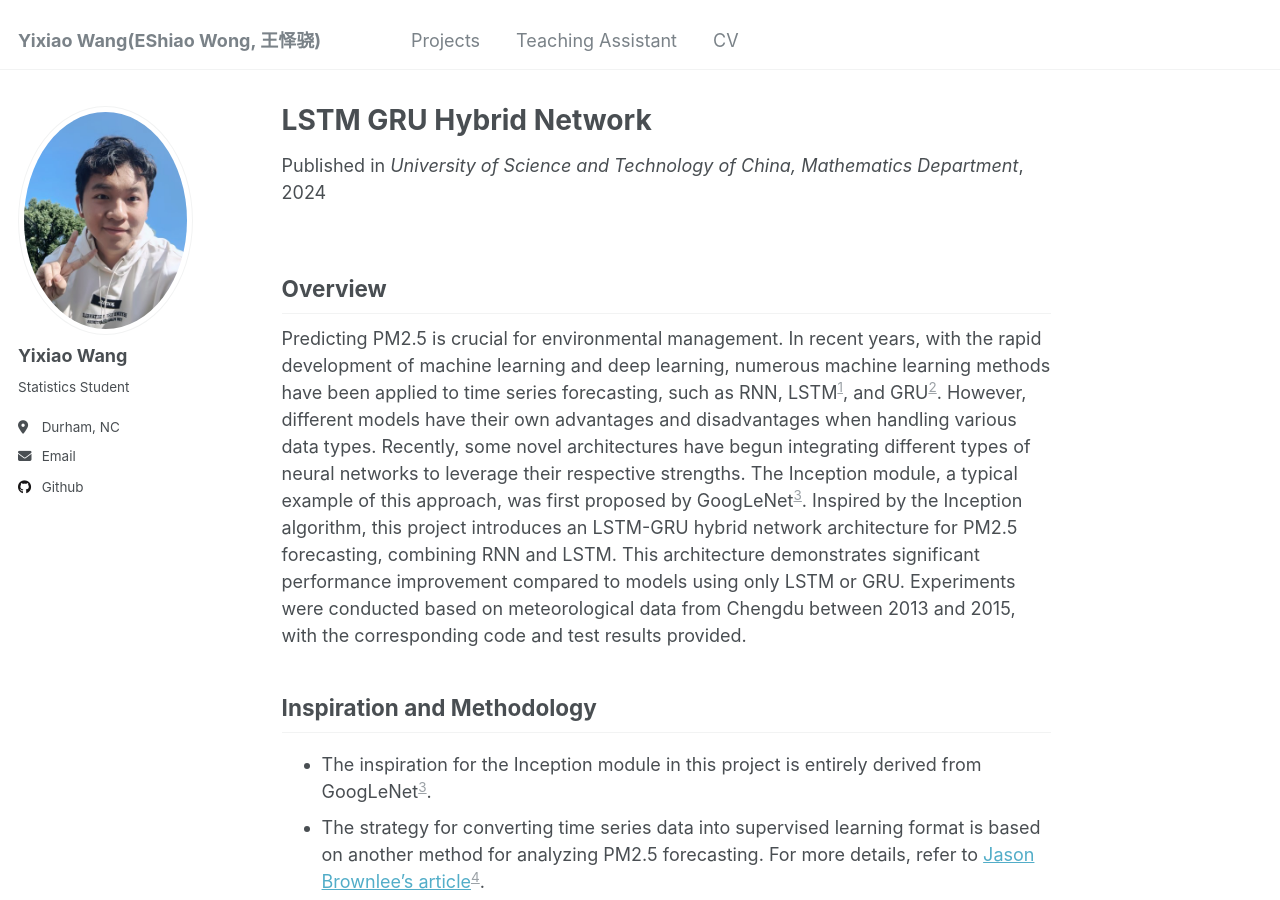
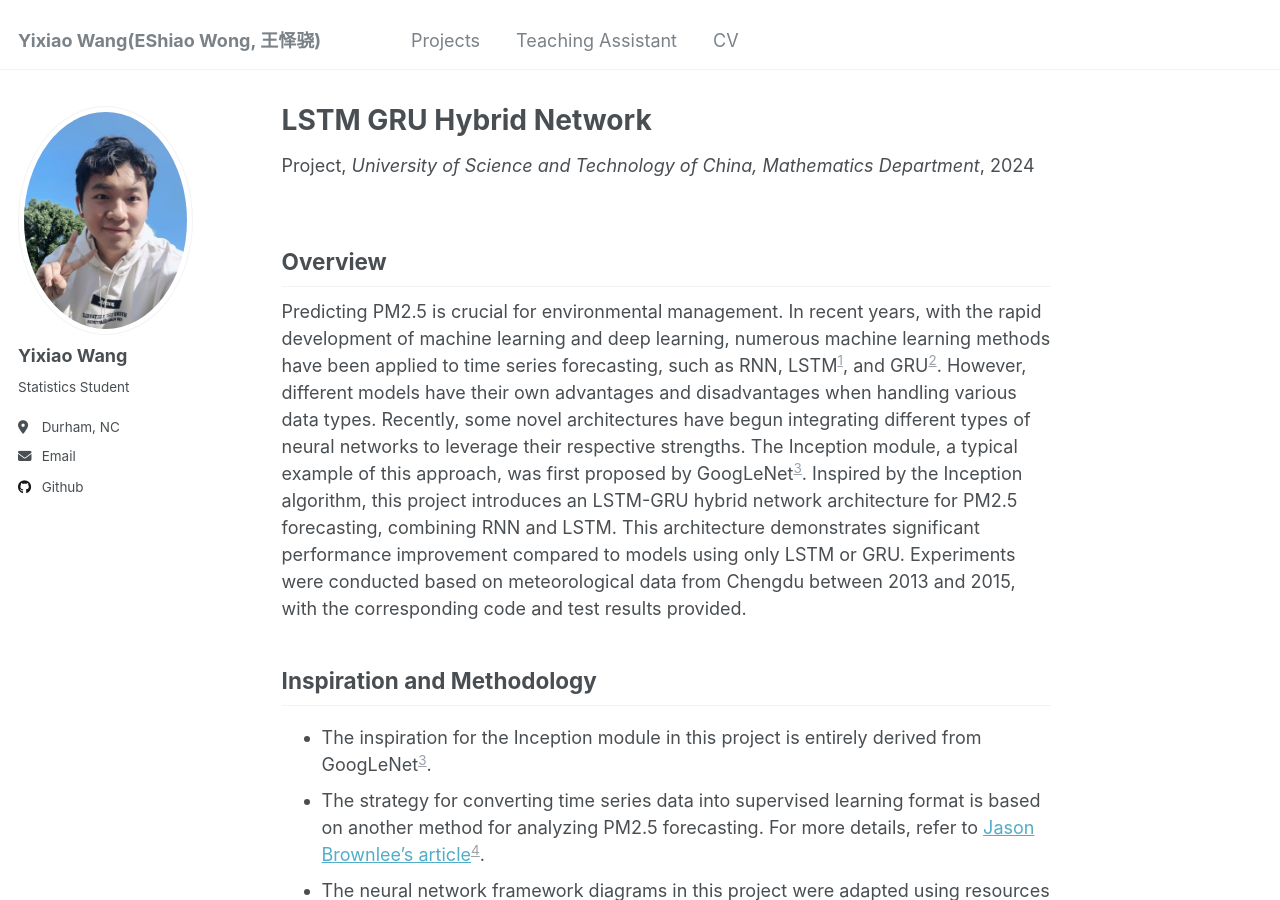
Before and after one commit to Yixiao-Wang-Stats/Yixiao-Wang-Stats.github.io, a Jekyll site: the page built from _projects/LSTM-GRU-Hybrid-Network.md, in a window 1280 px wide and 900 px high. Built offline with Jekyll 4.4.1, drawn with Linux system fonts in a browser that asks for light colours; nearby versions of some CDN libraries; library files that are not in the unit come from our copies; a script that is not in the unit is left out.

Commit message:
Update single.html

```diff
--- a/_layouts/single.html
+++ b/_layouts/single.html
@@ -34,7 +34,7 @@ layout: default
           <p class="page__date"><strong><i class="fa fa-fw fa-calendar" aria-hidden="true"></i> {{ site.data.ui-text[site.locale].date_label | default: "Published:" }}</strong> <time datetime="{{ page.modified | date: "%Y-%m-%d" }}">{{ page.modified | date: "%B %d, %Y" }}</time></p>
         {% endif %}
 
-        {% if page.collection == 'teaching' %}
+        {% if page.collection == 'teaching' or page.collection == 'projects' %}
           <p> {{ page.type }}, <i>{{ page.venue }}</i>, {{ page.date | default: "1900-01-01" | date: "%Y" }} </p>
         {% elsif page.venue and page.date %}
           <p>Published in <i>{{ page.venue }}</i>, {{ page.date | default: "1900-01-01" | date: "%Y" }} </p>
```
